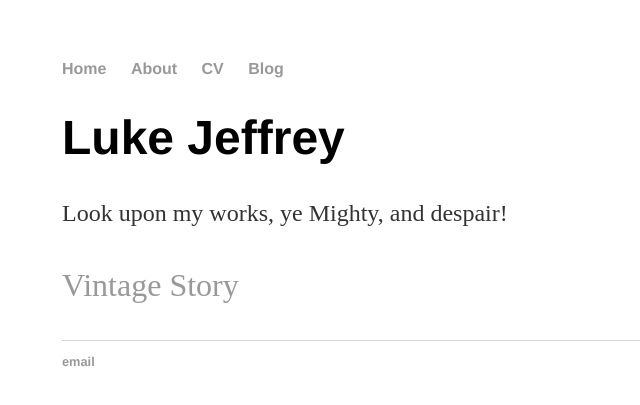
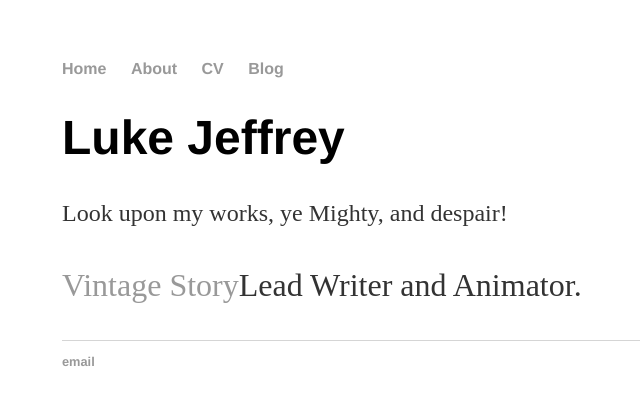
Before and after one commit to GralphGralph/GralphGralph.github.io, a Jekyll site: the page built from index.html, in a window 1280 px wide. Shown: the top 405 px of the page, without its empty margins (130-770 px from the left). Built offline with Jekyll 4.4.1, drawn with Linux system fonts in a browser that asks for light colours.

Commit message:
Update index.html

```diff
--- a/index.html
+++ b/index.html
@@ -5,5 +5,5 @@ title: Luke Jeffrey
 <div class="blurb">
 	<h1>Luke Jeffrey</h1>
 	<p>Look upon my works, ye Mighty, and despair!</p>
-	<p style = "font-size: 200%;"><a href="https://www.vintagestory.at/">Vintage Story</a></p>
+	<p style = "font-size: 200%;"><a href="https://www.vintagestory.at/">Vintage Story</a>Lead Writer and Animator.</p>
 </div><!-- /.blurb -->
```
